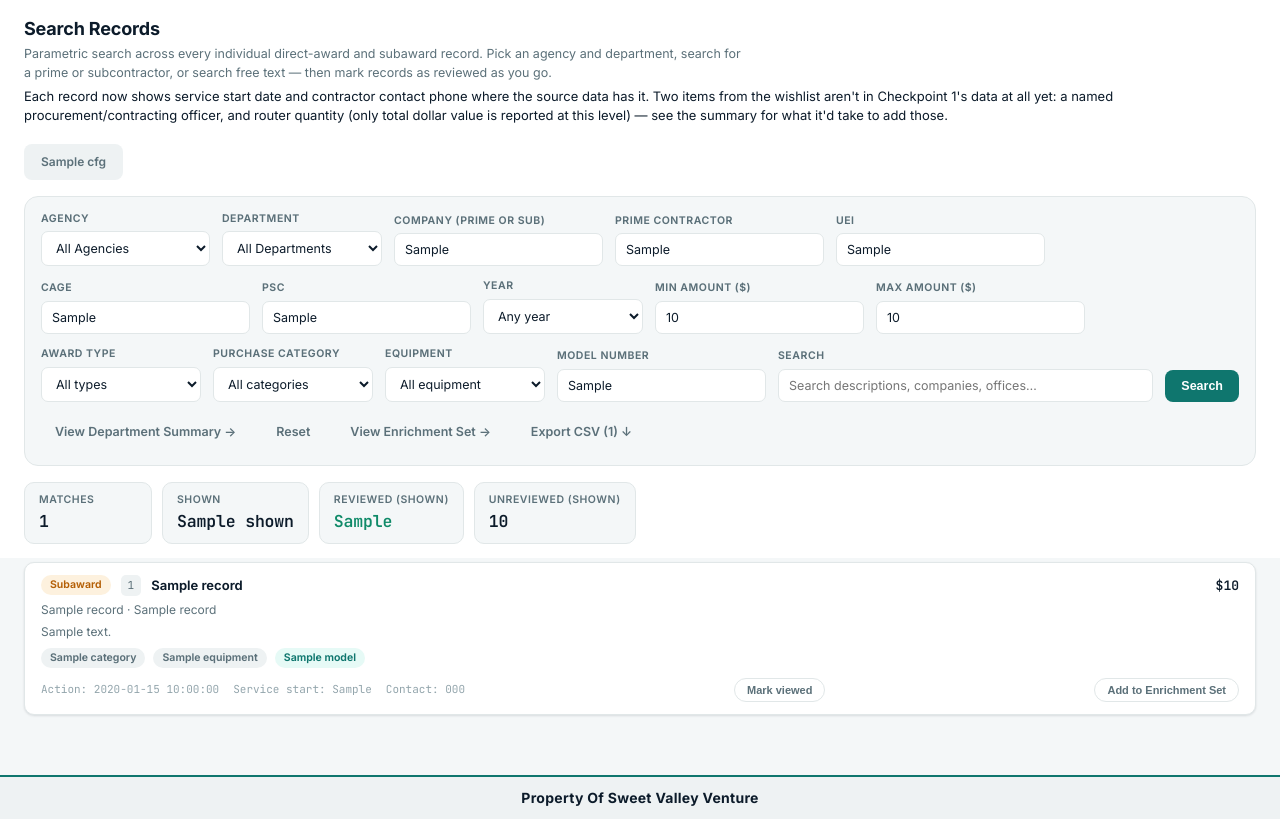
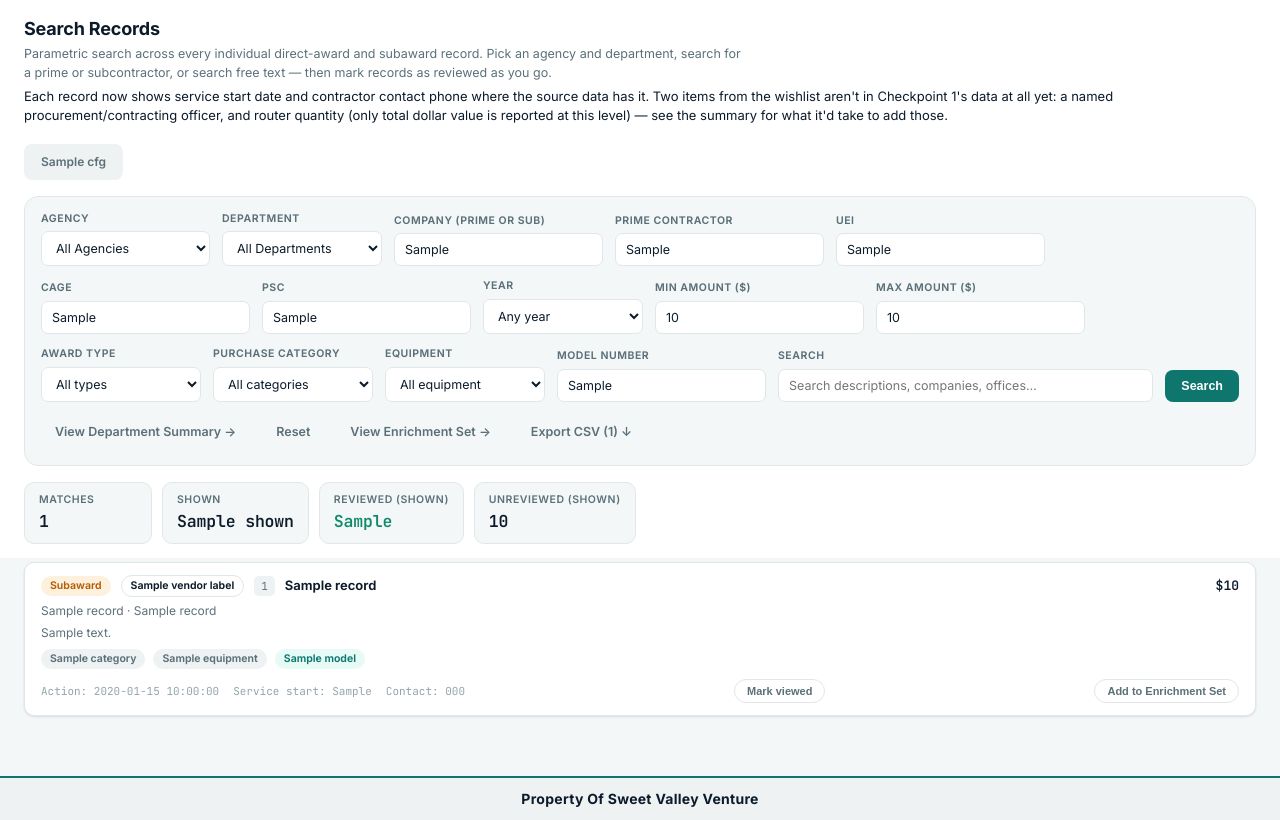
Before and after one commit to Bretmkiefer/QXC-Project, a Flask app: template app/templates/records.html in a window 1280 px wide. Shown: the part 57-877 px from the top of the page. Run offline with Flask 3, Linux system fonts and the light colour scheme; the template is opened without the code that fills it: most values are stand-ins (such as "Sample title", 1, 10 or a date in 2020); parts of the project's set-up code (start-up, migrations or seed data) failed here and were passed over.

Commit message:
Add a Vendor menu that narrows every list, total and export
A menu in the top bar picks one vendor, the HPE group (Juniper, Aruba,
HPE) or all vendors. The choice is kept in a cookie and applies to the
home rollup, Search Records, offices, awardees, departments, vehicles,
the CSV export and the assistant's lookups. Opening one specific record
by link still works whatever the menu says.

- Records and record pages show a vendor tag; the export has a Vendor
  column; /health reports awards per vendor.
- The home and offices titles follow the selection ("Juniper Networks
  Equipment Intelligence").
- The top bar stays on one line down to narrow windows: it drops the
  brand subtitle and the "Vendor:" prefix first, then the brand name.
- A database built before records carried a vendor still loads; every
  record is then treated as the first vendor and the menu is hidden.

Co-Authored-By: Claude Fable 5.2 <noreply@anthropic.com>

```diff
--- a/app/app.py
+++ b/app/app.py
@@ -21,6 +21,7 @@ import re
 import secrets
 import sqlite3
 from pathlib import Path
+from urllib.parse import urlparse
 
 import pandas as pd
 from flask import Flask, Response, abort, g, jsonify, redirect, render_template, request, url_for
@@ -70,6 +71,9 @@ def health():
         awards=int(len(AWARDS)),
         subawards=int(len(SUBAWARDS)),
         user_data_store="firestore" if USE_FIRESTORE else "sqlite",
+        awards_by_vendor={
+            v["key"]: int(AWARDS["vendors"].apply(lambda ks, k=v["key"]: k in ks.split("|")).sum()) for v in VENDORS
+        },
         data=BUILD_INFO,
     )
 
@@ -199,6 +203,19 @@ def load_data():
     with sqlite3.connect(DB_PATH) as conn:
         awards = pd.read_sql("SELECT * FROM awards", conn)
         subawards = pd.read_sql("SELECT * FROM subawards", conn)
+        try:
+            vendor_rows = pd.read_sql(
+                "SELECT key, label, group_label FROM vendors ORDER BY sort_order", conn
+            ).to_dict("records")
+        except Exception:  # database built before records carried a vendor
+            vendor_rows = [{"key": "cisco", "label": "Cisco", "group_label": "Cisco"}]
+
+    # "vendors" is a "|"-joined list of vendor keys (scripts/vendors.py) the
+    # record is about; an order naming two vendors carries both.
+    for df in (awards, subawards):
+        if "vendors" not in df.columns:
+            df["vendors"] = vendor_rows[0]["key"]
+        df["vendors"] = df["vendors"].fillna("").replace("", vendor_rows[0]["key"])
 
     for col in ["recipient_uei", "recipient_name", "recipient_cage_code",
                 "product_or_service_code", "product_or_service_code_description"]:
@@ -215,10 +232,15 @@ def load_data():
     subawards["entity_key"] = [
         entity_key(u, n) for u, n in zip(subawards["subawardee_uei"], subawards["subawardee_name"])
     ]
-    return awards, subawards
-
-
-AWARDS, SUBAWARDS = load_data()
+    return awards, subawards, vendor_rows
+
+
+AWARDS, SUBAWARDS, VENDORS = load_data()
+VENDOR_LABELS = {v["key"]: v["label"] for v in VENDORS}
+
+
+def vendor_labels_for(vendors_value) -> list:
+    return [VENDOR_LABELS.get(k, k) for k in str(vendors_value or "").split("|") if k]
 
 
 def strip_abbreviation(name):
@@ -1024,6 +1046,7 @@ def build_records() -> pd.DataFrame:
         "company_uei", "prime_uei", "psc_code", "psc_description", "cage_code",
         "awarding_office_name", "awarding_office_code", "awarding_agency_name", "awarding_sub_agency_name",
         "funding_office_name", "funding_office_code", "funding_agency_name", "funding_sub_agency_name",
+        "vendors",
     ]
 
     a = AWARDS.copy()
@@ -1071,6 +1094,8 @@ def build_records() -> pd.DataFrame:
     records["company_url"] = records["company_key"].apply(encode_key)
     records["models"] = records["description"].apply(extract_models)
     records["models_str"] = records["models"].apply(lambda m: ", ".join(m))
+    records["vendor_labels"] = records["vendors"].apply(vendor_labels_for)
+    records["vendor_str"] = records["vendor_labels"].apply(", ".join)
 
     # Purchase-type fields used by the filters and the CSV export.
     records["award_type"] = pd.concat(
@@ -1183,7 +1208,7 @@ def build_agency_rows(role: str, sort: str = "combined"):
     viewed = get_viewed_set()
 
     rows = []
-    for agency_name, g in RECORDS.groupby(agency_c, dropna=False):
+    for agency_name, g in cur_records().groupby(agency_c, dropna=False):
         direct_g = g[g["record_type"] == "award"]
         sub_g = g[g["record_type"] == "subaward"]
         direct_total = direct_g["amount"].sum()
@@ -1229,7 +1254,7 @@ def filter_records(role: str, agency: str = None, department: str = None, compan
     sub_agency_c = f"{role}_sub_agency_name"
     office_c = f"{role}_office_name"
 
-    df = RECORDS
+    df = cur_records()
     if agency:
         df = df[df[agency_c] == agency]
     if department:
@@ -1296,7 +1321,7 @@ def filter_records(role: str, agency: str = None, department: str = None, compan
 def department_options(role: str, agency: str = None):
     sub_agency_c = f"{role}_sub_agency_name"
     agency_c = f"{role}_agency_name"
-    df = RECORDS
+    df = cur_records()
     if agency:
         df = df[df[agency_c] == agency]
     vals = sorted(v for v in df[sub_agency_c].dropna().unique() if v)
@@ -1309,7 +1334,7 @@ def department_map(role: str) -> dict:
     have per-department rows in the DOM to derive this from."""
     agency_c = f"{role}_agency_name"
     sub_agency_c = f"{role}_sub_agency_name"
-    df = RECORDS[[agency_c, sub_agency_c]].dropna().drop_duplicates()
+    df = cur_records()[[agency_c, sub_agency_c]].dropna().drop_duplicates()
     out = {}
     for agency, group in df.groupby(agency_c):
         depts = sorted(v for v in group[sub_agency_c].unique() if v)
@@ -1324,7 +1349,7 @@ def build_department_detail(role: str, agency: str, department: str):
     office_code_c = f"{role}_office_code"
     office_name_c = f"{role}_office_name"
 
-    df = RECORDS[(RECORDS[agency_c] == agency) & (RECORDS[sub_agency_c] == department)]
+    df = cur_records()[(cur_records()[agency_c] == agency) & (cur_records()[sub_agency_c] == department)]
     if df.empty:
         return None
 
@@ -1471,6 +1496,7 @@ def build_record_detail(record_type: str, record_id: str):
             "office_url_awarding": encode_key(str(a["awarding_office_code"])),
             "office_url_funding": encode_key(str(a["funding_office_code"])),
             "groups": groups,
+            "vendor_labels": vendor_labels_for(a["vendors"]),
             "related": None,
         }
 
@@ -1553,6 +1579,7 @@ def build_record_detail(record_type: str, record_id: str):
             "office_url_awarding": encode_key(str(s["awarding_office_code"])),
             "office_url_funding": encode_key(str(s["funding_office_code"])),
             "groups": groups,
+            "vendor_labels": vendor_labels_for(s["vendors"]),
             "related": related,
         }
 
@@ -1623,8 +1650,140 @@ def build_contact_detail(contact_id):
 VEHICLE_ORDERS = RECORDS[(RECORDS["record_type"] == "award") & (RECORDS["parent_award_id"] != "")].copy()
 
 
+# ------------------------------------------------------- vendor filtering --
+# AWARDS / SUBAWARDS / RECORDS / VEHICLE_ORDERS hold every vendor. The Vendor
+# menu in the top bar narrows every list, rollup and export to one vendor (or
+# one umbrella group: HPE = Juniper + Aruba + HPE) by picking one of these
+# precomputed subsets per request. The choice lives in a cookie so it follows
+# the user from page to page without threading a parameter through every
+# link. Lookups of one specific record by id (record detail, contact links)
+# deliberately keep using the full frames, so a saved link always resolves
+# whatever the menu says.
+VENDOR_COOKIE = "qxc_vendor"
+
+
+def _build_vendor_filters():
+    """(options for the menu, {filter_key: set of vendor keys, or None for all})."""
+    options = [{"key": "all", "label": "All Vendors", "indent": False}]
+    keysets = {"all": None}
+    groups = {}
+    for v in VENDORS:
+        groups.setdefault(v["group_label"], []).append(v)
+    for group, members in groups.items():
+        if len(members) > 1:
+            group_key = f"group:{group}"
+            options.append({"key": group_key, "label": f"{group} (all)", "indent": False})
+            keysets[group_key] = {m["key"] for m in members}
+        for m in members:
+            options.append({"key": m["key"], "label": m["label"], "indent": len(members) > 1})
+            keysets[m["key"]] = {m["key"]}
+    return options, keysets
+
+
+VENDOR_FILTER_OPTIONS, _VENDOR_KEYSETS = _build_vendor_filters()
+
+
+def _vendor_all_text() -> str:
+    """"Cisco, Palo Alto Networks, HPE (Juniper, Aruba), Arista and Fortinet":
+    every vendor in the data, grouped, for page copy."""
+    groups = {}
+    for v in VENDORS:
+        groups.setdefault(v["group_label"], []).append(v["label"])
+    parts = []
+    for group, labels in groups.items():
+        others = [l.replace(" Networks", "") for l in labels if l != group]
+        name = group.replace(" Networks", "") if group != "Palo Alto Networks" else group
+        parts.append(f"{name} ({', '.join(others)})" if others else name)
+    return parts[0] if len(parts) == 1 else ", ".join(parts[:-1]) + " and " + parts[-1]
+
+
+VENDOR_ALL_TEXT = _vendor_all_text()
+
+
+def _vendor_subset(df: pd.DataFrame, keys: set) -> pd.DataFrame:
+    return df[df["vendors"].apply(lambda value: not keys.isdisjoint(value.split("|")))]
+
+
+_DATASETS = {"all": (AWARDS, SUBAWARDS, RECORDS, VEHICLE_ORDERS)}
+for _key, _keys in _VENDOR_KEYSETS.items():
+    if _keys is not None:
+        _DATASETS[_key] = tuple(_vendor_subset(_df, _keys) for _df in (AWARDS, SUBAWARDS, RECORDS, VEHICLE_ORDERS))
+
+
+def current_vendor_filter() -> str:
+    try:
+        return g.vendor_filter
+    except (AttributeError, RuntimeError):  # outside a request
+        return "all"
+
+
+def cur_awards() -> pd.DataFrame:
+    return _DATASETS[current_vendor_filter()][0]
+
+
+def cur_subawards() -> pd.DataFrame:
+    return _DATASETS[current_vendor_filter()][1]
+
+
+def cur_records() -> pd.DataFrame:
+    return _DATASETS[current_vendor_filter()][2]
+
+
+def cur_vehicle_orders() -> pd.DataFrame:
+    return _DATASETS[current_vendor_filter()][3]
+
+
+@app.before_request
+def select_vendor_filter():
+    key = request.cookies.get(VENDOR_COOKIE, "all")
+    g.vendor_filter = key if key in _DATASETS else "all"
+
+
+@app.context_processor
+def inject_vendor_filter():
+    key = current_vendor_filter()
+    label = next(o["label"] for o in VENDOR_FILTER_OPTIONS if o["key"] == key)
+    return {
+        "vendor_options": VENDOR_FILTER_OPTIONS,
+        "vendor_filter": key,
+        "vendor_filter_label": label,
+        # "Network Equipment Intelligence" / "Juniper Networks Equipment Intelligence"
+        "vendor_title": "Network" if key == "all" else label.replace(" (all)", ""),
+        "vendor_all_text": VENDOR_ALL_TEXT,
+    }
+
+
+def _vendor_redirect_target() -> str:
+    """Where to land after switching vendor: back on the list the user was
+    looking at. Detail pages go to their list instead, because the office,
+    company or vehicle on screen may have nothing under the new vendor."""
+    ref = urlparse(request.referrer or "")
+    if ref.netloc and ref.netloc != request.host:
+        return url_for("index")
+    path, query = ref.path or "/", (f"?{ref.query}" if ref.query else "")
+    if path in ("/", "/records", "/vehicles", "/contacts/review"):
+        return path + query
+    parts = path.strip("/").split("/")
+    if parts[0] == "offices" and len(parts) > 1 and parts[1] in ROLES:
+        return url_for("offices_view", role=parts[1])
+    if parts[0] == "awardees":
+        return url_for("awardees_view")
+    if parts[0] == "vehicles":
+        return url_for("vehicles_view")
+    return url_for("index")
+
+
+@app.route("/vendor/<key>")
+def set_vendor_filter(key):
+    if key not in _DATASETS:
+        abort(404)
+    resp = redirect(_vendor_redirect_target())
+    resp.set_cookie(VENDOR_COOKIE, key, max_age=180 * 24 * 3600, samesite="Lax", httponly=True)
+    return resp
+
+
 def build_vehicle_rows(q: str = None) -> list:
-    g = VEHICLE_ORDERS
+    g = cur_vehicle_orders()
     if g.empty:
         return []
     top = (
@@ -1653,7 +1812,7 @@ def build_vehicle_rows(q: str = None) -> list:
 
 
 def build_vehicle_detail(vehicle_id: str):
-    orders = VEHICLE_ORDERS[VEHICLE_ORDERS["parent_award_id"] == vehicle_id]
+    orders = cur_vehicle_orders()[cur_vehicle_orders()["parent_award_id"] == vehicle_id]
     if orders.empty:
         return None
     resellers = (
@@ -1670,7 +1829,7 @@ def build_vehicle_detail(vehicle_id: str):
         .reset_index().sort_values("total", ascending=False)
     )
     offices["url"] = offices["awarding_office_code"].astype(str).apply(encode_key)
-    subs = SUBAWARDS[SUBAWARDS["matched_award_id_piid"].isin(orders["record_id"])]
+    subs = cur_subawards()[cur_subawards()["matched_award_id_piid"].isin(orders["record_id"])]
     return {
         "id": vehicle_id,
         "orders": len(orders),
@@ -1687,7 +1846,7 @@ def build_vehicle_detail(vehicle_id: str):
 
 
 def vehicles_for_company(company_key: str) -> list:
-    o = VEHICLE_ORDERS[VEHICLE_ORDERS["company_key"] == company_key]
+    o = cur_vehicle_orders()[cur_vehicle_orders()["company_key"] == company_key]
     if o.empty:
         return []
     rows = (
@@ -1737,7 +1896,7 @@ def build_offices_rows(role: str):
     # would otherwise fragment one office into two rows if agency/name were
     # part of the join key.
     direct = (
-        AWARDS.groupby(code_c, dropna=False)
+        cur_awards().groupby(code_c, dropna=False)
         .agg(
             name=(name_c, "first"),
             agency=(agency_c, "first"),
@@ -1748,7 +1907,7 @@ def build_offices_rows(role: str):
         .rename(columns={code_c: "code"})
     )
     sub = (
-        SUBAWARDS.groupby(code_c, dropna=False)
+        cur_subawards().groupby(code_c, dropna=False)
         .agg(
             name=(name_c, "first"),
             agency=(agency_c, "first"),
@@ -1780,10 +1939,10 @@ def build_office_detail(role: str, code: str):
     cfg = ROLES[role]
     code_c, name_c, agency_c, sub_agency_c = cfg["code"], cfg["name"], cfg["agency"], cfg["sub_agency"]
 
-    office_awards = AWARDS[AWARDS[code_c].astype(str) == code].sort_values(
+    office_awards = cur_awards()[cur_awards()[code_c].astype(str) == code].sort_values(
         "total_federal_action_obligation", ascending=False
     )
-    office_subs_all = SUBAWARDS[SUBAWARDS[code_c].astype(str) == code]
+    office_subs_all = cur_subawards()[cur_subawards()[code_c].astype(str) == code]
 
     if office_awards.empty and office_subs_all.empty:
         return None
@@ -1897,7 +2056,7 @@ def index():
     jump_department = request.args.get("department") or None
 
     rows, totals = build_agency_rows(role, sort=sort)
-    agency_names = sorted(v for v in RECORDS[f"{role}_agency_name"].dropna().unique() if v)
+    agency_names = sorted(v for v in cur_records()[f"{role}_agency_name"].dropna().unique() if v)
 
     return render_template(
         "landing.html",
@@ -1985,7 +2144,7 @@ def records_view():
 
     viewed_in_results = sum(1 for r in records if r["is_viewed"])
 
-    agency_names = sorted(v for v in RECORDS[f"{role}_agency_name"].dropna().unique() if v)
+    agency_names = sorted(v for v in cur_records()[f"{role}_agency_name"].dropna().unique() if v)
 
     return render_template(
         "records.html",
@@ -2012,8 +2171,8 @@ def records_view():
         model_q=f["model_q"],
         category=f["category"],
         equipment=f["equipment"],
-        year_options=sorted(int(y) for y in RECORDS["year"].dropna().unique()),
-        award_type_options=sorted(v for v in RECORDS["award_type"].unique() if v),
+        year_options=sorted(int(y) for y in cur_records()["year"].dropna().unique()),
+        award_type_options=sorted(v for v in cur_records()["award_type"].unique() if v),
         category_options=CATEGORIES,
         equipment_options=EQUIPMENT_TYPES,
         export_args=active_filter_args(request.args),
@@ -2038,6 +2197,7 @@ EXPORT_COLUMNS = [
     ("Purchase Category", "category_str"),
     ("Equipment", "equipment_str"),
     ("Model Numbers", "models_str"),
+    ("Vendor", "vendor_str"),
     ("Description", "description"),
     ("Awarding Agency", "awarding_agency_name"),
     ("Awarding Sub-Agency", "awarding_sub_agency_name"),
@@ -2344,7 +2504,7 @@ def department_detail_view(role, agency_token, dept_token):
 
 def build_awardees_rows():
     direct = (
-        AWARDS.groupby("entity_key")
+        cur_awards().groupby("entity_key")
         .agg(
             direct_total=("total_federal_action_obligation", "sum"),
             direct_count=("award_id_piid", "nunique"),
@@ -2354,7 +2514,7 @@ def build_awardees_rows():
         .reset_index()
     )
     sub = (
-        SUBAWARDS.groupby("entity_key")
+        cur_subawards().groupby("entity_key")
         .agg(
             subaward_total=("subaward_amount", "sum"),
             subaward_count=("subaward_number", "count"),
@@ -2381,10 +2541,10 @@ def build_awardees_rows():
 
 
 def build_awardee_detail(key: str):
-    direct_awards = AWARDS[AWARDS["entity_key"] == key].sort_values(
+    direct_awards = cur_awards()[cur_awards()["entity_key"] == key].sort_values(
         "total_federal_action_obligation", ascending=False
     )
-    as_subawardee = SUBAWARDS[SUBAWARDS["entity_key"] == key].sort_values(
+    as_subawardee = cur_subawards()[cur_subawards()["entity_key"] == key].sort_values(
         "subaward_amount", ascending=False
     )
 
--- a/app/static/style.css
+++ b/app/static/style.css
@@ -958,3 +958,25 @@ details.inline-edit[open] summary { margin-bottom: 6px; }
   outline-offset: 1px;
 }
 .contact-form-actions { padding: 0 16px 14px; grid-column: 1 / -1; }
+
+/* Vendor menu in the top bar, and the vendor tag on records */
+.vendor-select { margin-left: 8px; }
+.vendor-select-current { cursor: default; white-space: nowrap; border: 1px solid var(--border); }
+.vendor-select-current strong { font-weight: 650; color: var(--text); }
+.vendor-select-current.is-filtered { background: var(--accent-soft); border-color: transparent; }
+.vendor-select-current.is-filtered strong { color: var(--accent); }
+.nav-dropdown-menu-right { left: auto; right: 0; min-width: 210px; }
+.nav-dropdown-menu a.indented { padding-left: 26px; }
+.badge-vendor { background: var(--panel); color: var(--text); border: 1px solid var(--border); }
+
+/* The vendor menu makes the top bar one item wider: keep it on one line and
+   shed the least important text first as the window narrows. */
+.topbar-brand { flex-shrink: 0; }
+.brand-name, .brand-sub, .topbar-link { white-space: nowrap; }
+@media (max-width: 1180px) {
+  .brand-sub, .vendor-select-prefix { display: none; }
+  .topbar-link { padding: 7px 9px; }
+}
+@media (max-width: 940px) {
+  .topbar-brand > div:not(.brand-mark) { display: none; }
+}
--- a/app/templates/base.html
+++ b/app/templates/base.html
@@ -31,6 +31,16 @@
       <a class="topbar-link {% if active == 'awardees' %}active{% endif %}" href="{{ url_for('awardees_view') }}">Awardees</a>
       <a class="topbar-link {% if active == 'vehicles' %}active{% endif %}" href="{{ url_for('vehicles_view') }}">Vehicles</a>
       {% if auth_role == 'edit' %}<a class="topbar-link {% if active == 'review' %}active{% endif %}" href="{{ url_for('contacts_review_view') }}">Review</a>{% endif %}
+      {% if vendor_options|length > 2 %}
+      <div class="nav-dropdown vendor-select">
+        <span class="topbar-link vendor-select-current {% if vendor_filter != 'all' %}is-filtered{% endif %}" title="Every list, total and export is limited to this vendor"><span class="vendor-select-prefix">Vendor: </span><strong>{{ vendor_filter_label }}</strong> &#9662;</span>
+        <div class="nav-dropdown-menu nav-dropdown-menu-right">
+          {% for o in vendor_options %}
+          <a href="{{ url_for('set_vendor_filter', key=o.key) }}" class="{% if o.key == vendor_filter %}active{% endif %} {% if o.indent %}indented{% endif %}">{{ o.label }}</a>
+          {% endfor %}
+        </div>
+      </div>
+      {% endif %}
     </nav>
   </header>
   <main class="workspace">
--- a/app/templates/landing.html
+++ b/app/templates/landing.html
@@ -4,8 +4,8 @@
 <section class="hero">
   <div class="hero-inner">
     <div class="hero-eyebrow">Checkpoint 1 &middot; Local Proof of Concept</div>
-    <h1 class="hero-title">Network Equipment Intelligence</h1>
-    <p class="hero-sub">Federal direct-award and subaward data for Cisco, Palo Alto Networks, HPE (Juniper, Aruba), Arista and Fortinet networking equipment, rolled up by agency &mdash; with how much of it you've reviewed so far.</p>
+    <h1 class="hero-title">{{ vendor_title }} Equipment Intelligence</h1>
+    <p class="hero-sub">Federal direct-award and subaward data for {% if vendor_filter == 'all' %}{{ vendor_all_text }}{% else %}{{ vendor_title }}{% endif %} networking equipment, rolled up by agency &mdash; with how much of it you've reviewed so far.</p>
 
     {% if data_through %}<p class="hero-updated">Data through {{ data_through }}{% if data_built %} &middot; rebuilt {{ data_built }}{% endif %}</p>{% endif %}
     <form method="get" action="{{ url_for('records_view') }}" class="hero-search">
--- a/app/templates/offices.html
+++ b/app/templates/offices.html
@@ -3,7 +3,7 @@
 {% block content %}
 <div class="page-shell">
   <div class="section-head">
-    <h1 class="page-title">Network Equipment Spend by Office</h1>
+    <h1 class="page-title">{{ vendor_title }} Equipment Spend by Office</h1>
     <p class="page-desc">Direct award obligations from the prime transactions dataset, alongside subaward dollars traced back to each office &mdash; shown separately to avoid double-counting.</p>
     <div class="toggle-pair">
       {% for key, cfg in roles.items() %}
--- a/app/templates/record_detail.html
+++ b/app/templates/record_detail.html
@@ -13,6 +13,7 @@
       <h1 class="record-detail-title">{{ r.title }}</h1>
       <div class="record-detail-meta">
         <span class="badge badge-{{ 'accent' if r.record_type == 'award' else 'amber' }}">{{ r.type_label }}</span>
+        {% for v in r.vendor_labels %}<span class="badge badge-vendor">{{ v }}</span>{% endfor %}
         &nbsp;
         <a href="{{ url_for('awardees_view', key_token=r.company_url) }}">{{ r.company_name }}</a>
         {% if r.office_url_awarding %} &middot; <a href="{{ url_for('offices_view', role='awarding', code_token=r.office_url_awarding) }}">Awarding Office</a>{% endif %}
--- a/app/templates/records.html
+++ b/app/templates/records.html
@@ -128,6 +128,7 @@
        data-search="{{ ((r.description or '') ~ ' ' ~ (r.company_name or '') ~ ' ' ~ (r.prime_name or '') ~ ' ' ~ (r[role ~ '_office_name'] or '') ~ ' ' ~ (r[role ~ '_agency_name'] or ''))|lower }}">
     <div class="record-row-main">
       <span class="badge badge-{{ 'accent' if r.record_type == 'award' else 'amber' }}">{{ 'Direct Award' if r.record_type == 'award' else 'Subaward' }}</span>
+      {% for v in r.vendor_labels %}<span class="badge badge-vendor">{{ v }}</span>{% endfor %}
       <a class="record-row-id" href="{{ record_url(r.record_type, r.record_id) }}">{{ r.display_id }}</a>
       <a class="record-row-company" href="{{ url_for('awardees_view', key_token=r.company_url) }}" onclick="event.stopPropagation()">{{ r.company_name or "(unknown)" }}</a>
       {% if r.record_type == 'subaward' and r.prime_name %}<span class="record-row-prime">for {{ r.prime_name }}</span>{% endif %}
```
